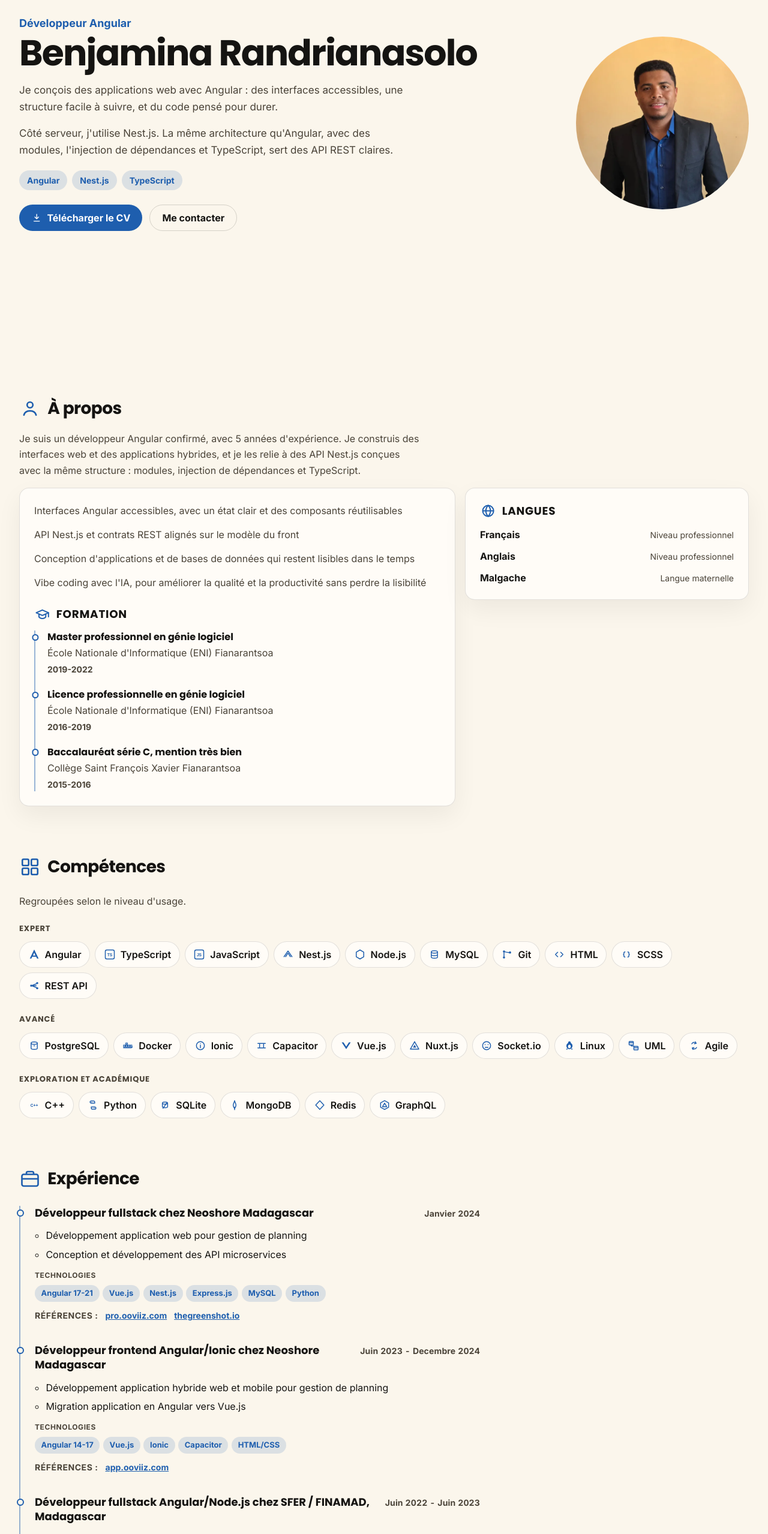
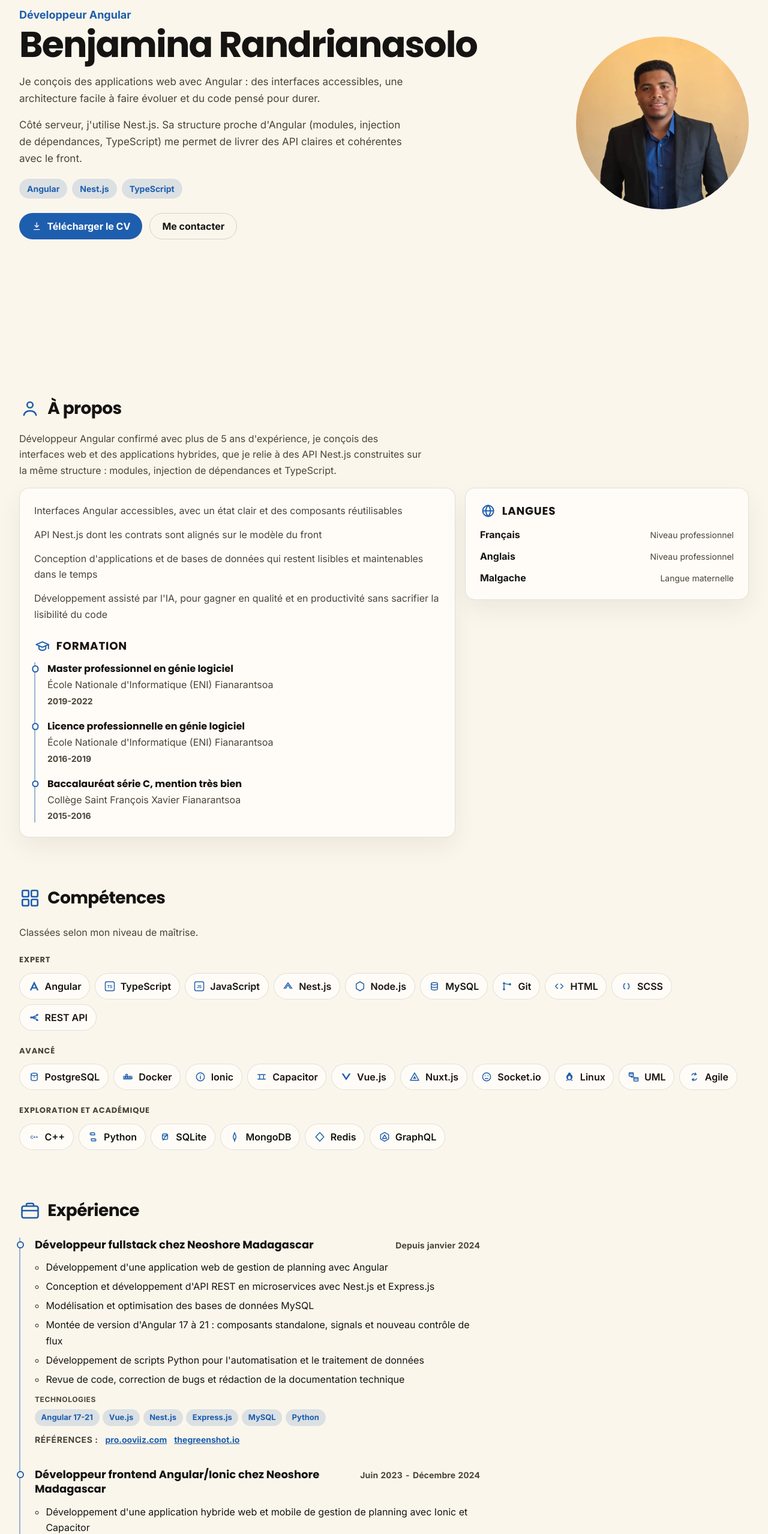
Before and after one commit to minawk/portfolio-ng, an Angular app: page / in a window 1280 px wide. Shown: the part 220-2777 px from the top of the page at 60% size. Built offline with nearby package versions, Linux system fonts and the light colour scheme; no server answers.

Commit message:
Update content information

```diff
--- a/src/app/blocs/about/about.html
+++ b/src/app/blocs/about/about.html
@@ -4,21 +4,23 @@
     <span i18n="@@aboutTitle">À propos</span>
   </h2>
   <p class="intro" i18n="@@aboutBio">
-    Je suis un développeur Angular confirmé, avec 5 années d'expérience. Je construis des interfaces
-    web et des applications hybrides, et je les relie à des API Nest.js conçues avec la même
-    structure : modules, injection de dépendances et TypeScript.
+    Développeur Angular confirmé avec plus de 5 ans d'expérience, je conçois des interfaces web et
+    des applications hybrides, que je relie à des API Nest.js construites sur la même structure :
+    modules, injection de dépendances et TypeScript.
   </p>
   <div class="layout">
     <div class="card">
       <p i18n="@@aboutUi">
         Interfaces Angular accessibles, avec un état clair et des composants réutilisables
       </p>
-      <p i18n="@@aboutApi">API Nest.js et contrats REST alignés sur le modèle du front</p>
+      <p i18n="@@aboutApi">API Nest.js dont les contrats sont alignés sur le modèle du front</p>
       <p i18n="@@aboutStructure">
-        Conception d'applications et de bases de données qui restent lisibles dans le temps
+        Conception d'applications et de bases de données qui restent lisibles et maintenables dans
+        le temps
       </p>
       <p i18n="@@aboutAi">
-        Vibe coding avec l'IA, pour améliorer la qualité et la productivité sans perdre la lisibilité
+        Développement assisté par l'IA, pour gagner en qualité et en productivité sans sacrifier la
+        lisibilité du code
       </p>
       <h3>
         <app-icon name="graduation" />
--- a/src/app/blocs/experience/experience.html
+++ b/src/app/blocs/experience/experience.html
@@ -9,14 +9,27 @@
         <h3 i18n="@@experienceNeoshoreFullstackTitle">
           Développeur fullstack chez Neoshore Madagascar
         </h3>
-        <time i18n="@@experienceNeoshoreFullstackPeriod">Janvier 2024</time>
+        <time i18n="@@experienceNeoshoreFullstackPeriod">Depuis janvier 2024</time>
       </div>
       <ul class="duties">
         <li i18n="@@experienceNeoshoreFullstackPlanning">
-          Développement application web pour gestion de planning
+          Développement d'une application web de gestion de planning avec Angular
         </li>
         <li i18n="@@experienceNeoshoreFullstackApi">
-          Conception et développement des API microservices
+          Conception et développement d'API REST en microservices avec Nest.js et Express.js
+        </li>
+        <li i18n="@@experienceNeoshoreFullstackDatabase">
+          Modélisation et optimisation des bases de données MySQL
+        </li>
+        <li i18n="@@experienceNeoshoreFullstackUpgrade">
+          Montée de version d'Angular 17 à 21 : composants standalone, signals et nouveau contrôle
+          de flux
+        </li>
+        <li i18n="@@experienceNeoshoreFullstackPython">
+          Développement de scripts Python pour l'automatisation et le traitement de données
+        </li>
+        <li i18n="@@experienceNeoshoreFullstackReview">
+          Revue de code, correction de bugs et rédaction de la documentation technique
         </li>
       </ul>
       <div class="technologies">
@@ -41,15 +54,24 @@
         <h3 i18n="@@experienceNeoshoreFrontendTitle">
           Développeur frontend Angular/Ionic chez Neoshore Madagascar
         </h3>
-        <time i18n="@@experienceNeoshoreFrontendPeriod">Juin 2023 - Decembre 2024</time>
+        <time i18n="@@experienceNeoshoreFrontendPeriod">Juin 2023 - Décembre 2024</time>
       </div>
       <ul class="duties">
         <li i18n="@@experienceNeoshoreFrontendApp">
-          Développement application hybride web et mobile pour gestion de planning
+          Développement d'une application hybride web et mobile de gestion de planning avec Ionic et
+          Capacitor
         </li>
         <li i18n="@@experienceNeoshoreFrontendMigration">
-          Migration application en Angular vers Vue.js
+          Migration de l'application d'Angular vers Vue.js
         </li>
+        <li i18n="@@experienceNeoshoreFrontendUi">
+          Intégration des maquettes en interfaces responsives et accessibles
+        </li>
+        <li i18n="@@experienceNeoshoreFrontendMobile">
+          Accès aux fonctionnalités natives et publication des applications Android et iOS avec
+          Capacitor
+        </li>
+        <li i18n="@@experienceNeoshoreFrontendUpgrade">Montée de version d'Angular 14 à 17</li>
       </ul>
       <div class="technologies">
         <p i18n="@@experienceTechnologies">Technologies</p>
@@ -69,15 +91,19 @@
     <li>
       <div class="heading">
         <h3 i18n="@@experienceSferTitle">
-          Développeur fullstack Angular/Node.js chez SFER / FINAMAD, Madagascar
+          Développeur fullstack Angular/Nest.js chez SFER / FINAMAD, Madagascar
         </h3>
         <time i18n="@@experienceSferPeriod">Juin 2022 - Juin 2023</time>
       </div>
       <ul class="duties">
         <li i18n="@@experienceSferSales">
-          Développement application web pour une vente de produit photovoltaïque
+          Développement d'une plateforme web de vente de produits photovoltaïques
         </li>
-        <li i18n="@@experienceSferApi">Conception et développement des API</li>
+        <li i18n="@@experienceSferApi">Conception et développement des API REST avec Nest.js</li>
+        <li i18n="@@experienceSferDatabase">Conception des bases de données MySQL et MongoDB</li>
+        <li i18n="@@experienceSferDocker">
+          Conteneurisation des applications avec Docker pour le développement et le déploiement
+        </li>
       </ul>
       <div class="technologies">
         <p i18n="@@experienceTechnologies">Technologies</p>
@@ -103,7 +129,13 @@
       </div>
       <ul class="duties">
         <li i18n="@@experienceIngenosyaApp">
-          Développement application mobile pour une gestion de station service
+          Développement d'une application mobile de gestion de station-service avec Ionic et Angular
+        </li>
+        <li i18n="@@experienceIngenosyaNative">
+          Intégration de plugins Cordova pour accéder aux fonctionnalités natives d'Android
+        </li>
+        <li i18n="@@experienceIngenosyaTests">
+          Tests et débogage de l'application sur appareils Android
         </li>
       </ul>
       <div class="technologies">
@@ -125,7 +157,13 @@
       </div>
       <ul class="duties">
         <li i18n="@@experienceBionexxApp">
-          Développement application web et mobile de gestion de stock
+          Développement d'une application web et mobile de gestion de stock
+        </li>
+        <li i18n="@@experienceBionexxApi">
+          Développement de l'API Node.js et conception de la base de données MySQL
+        </li>
+        <li i18n="@@experienceBionexxUi">
+          Réalisation de l'interface web avec Vue.js et de l'application mobile avec React Native
         </li>
       </ul>
       <div class="technologies">
--- a/src/app/blocs/hero/hero.html
+++ b/src/app/blocs/hero/hero.html
@@ -13,12 +13,12 @@
   />
   <div class="copy">
     <p i18n="@@heroIntro">
-      Je conçois des applications web avec Angular : des interfaces accessibles, une structure facile
-      à suivre, et du code pensé pour durer.
+      Je conçois des applications web avec Angular : des interfaces accessibles, une architecture
+      facile à faire évoluer et du code pensé pour durer.
     </p>
     <p class="detail" i18n="@@heroNest">
-      Côté serveur, j'utilise Nest.js. La même architecture qu'Angular, avec des modules,
-      l'injection de dépendances et TypeScript, sert des API REST claires.
+      Côté serveur, j'utilise Nest.js. Sa structure proche d'Angular (modules, injection de
+      dépendances, TypeScript) me permet de livrer des API claires et cohérentes avec le front.
     </p>
     <ul class="focus">
       <li>Angular</li>
--- a/src/app/blocs/projects/projects.html
+++ b/src/app/blocs/projects/projects.html
@@ -29,9 +29,7 @@
     <li>
       <article>
         <p>SFER / FINAMAD</p>
-        <h4 i18n="@@projectPhotovoltaic">
-          Application web pour une vente de produit photovoltaïque
-        </h4>
+        <h4 i18n="@@projectPhotovoltaic">Plateforme de vente de produits photovoltaïques</h4>
         <p>
           <a href="https://solardropshipping.com/">solardropshipping.com</a>
         </p>
@@ -40,7 +38,7 @@
     <li>
       <article>
         <p>Ingenosya</p>
-        <h4 i18n="@@projectGasStation">Application mobile pour une gestion de station service</h4>
+        <h4 i18n="@@projectGasStation">Application mobile de gestion de station-service</h4>
       </article>
     </li>
     <li>
--- a/src/app/blocs/skills/skills.html
+++ b/src/app/blocs/skills/skills.html
@@ -3,7 +3,7 @@
     <app-icon name="grid" />
     <span i18n="@@skillsTitle">Compétences</span>
   </h2>
-  <p i18n="@@skillsIntro">Regroupées selon le niveau d'usage.</p>
+  <p i18n="@@skillsIntro">Classées selon mon niveau de maîtrise.</p>
   @for (group of groups; track group.title) {
     <section class="group">
       <h3>{{ group.title }}</h3>
```
Also changed, not shown: 2 other files (tests, documents, lock files or other folders).
